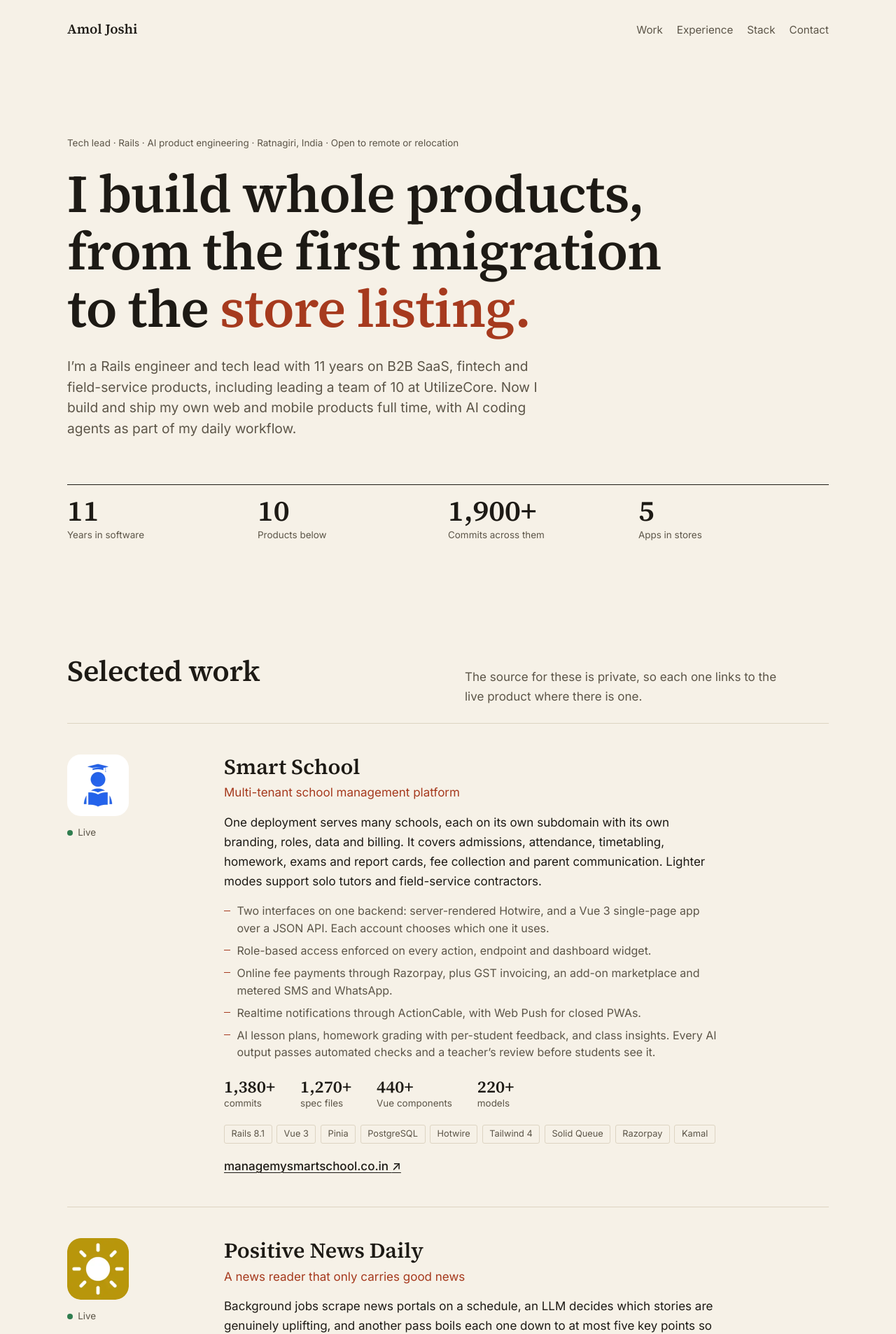
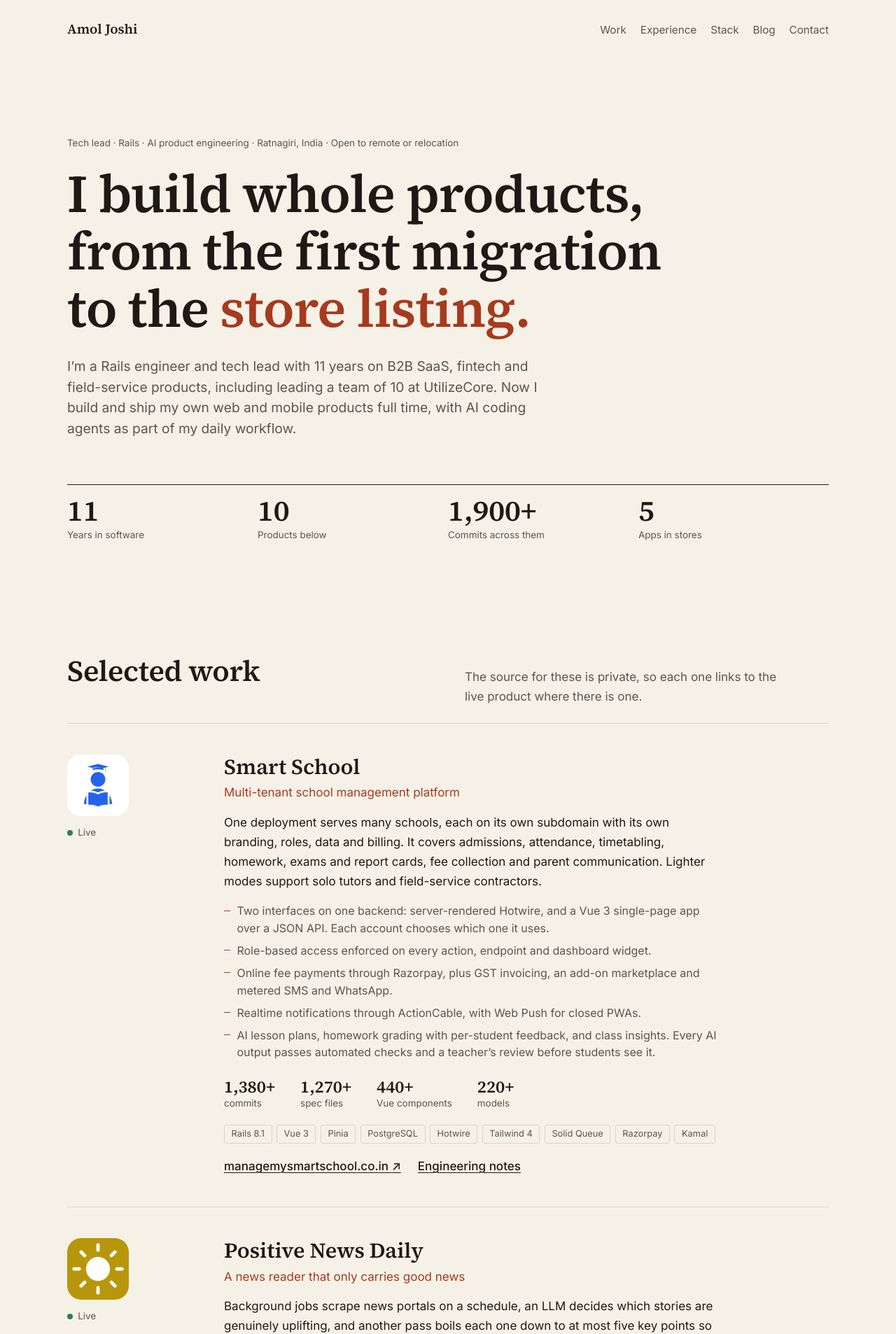
Before and after one commit to amolmjoshi93/amolmjoshi93.github.io, a plain HTML site: page index.html in a window 1280 px wide. Shown: the top 1906 px of the page at 70% size. Drawn offline with Linux system fonts and the light colour scheme.

Commit message:
Link the engineering blog: nav, contact links, Smart School notes

```diff
--- a/index.html
+++ b/index.html
@@ -31,6 +31,7 @@
     <a href="#work">Work</a>
     <a href="#experience">Experience</a>
     <a href="#stack">Stack</a>
+    <a href="/blogs/">Blog</a>
     <a href="#contact">Contact</a>
   </nav>
 </header>
@@ -77,7 +78,7 @@
           <div><dd>220+</dd><dt>models</dt></div>
         </dl>
         <ul class="tags"><li>Rails 8.1</li><li>Vue 3</li><li>Pinia</li><li>PostgreSQL</li><li>Hotwire</li><li>Tailwind 4</li><li>Solid Queue</li><li>Razorpay</li><li>Kamal</li></ul>
-        <p class="links"><a href="https://managemysmartschool.co.in" rel="noopener">managemysmartschool.co.in <span aria-hidden="true">↗</span></a></p>
+        <p class="links"><a href="https://managemysmartschool.co.in" rel="noopener">managemysmartschool.co.in <span aria-hidden="true">↗</span></a> <a href="/blogs/projects/smart-school/">Engineering notes</a></p>
       </div>
     </article>
 
@@ -295,6 +296,7 @@
     <p class="links">
       <a href="https://www.linkedin.com/in/amolmjoshi93/" rel="noopener me">LinkedIn <span aria-hidden="true">↗</span></a>
       <a href="https://github.com/amolmjoshi93" rel="noopener me">GitHub <span aria-hidden="true">↗</span></a>
+      <a href="/blogs/">Engineering blog</a>
       <a href="https://blog.saeloun.com/authors/amol" rel="noopener">Articles <span aria-hidden="true">↗</span></a>
     </p>
   </section>
```
